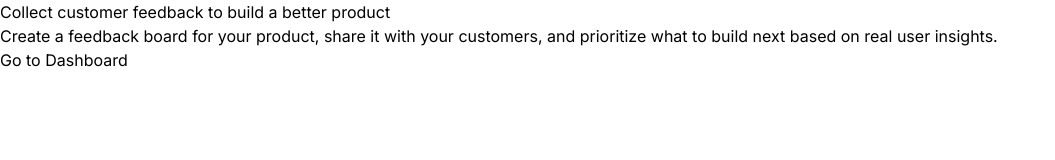
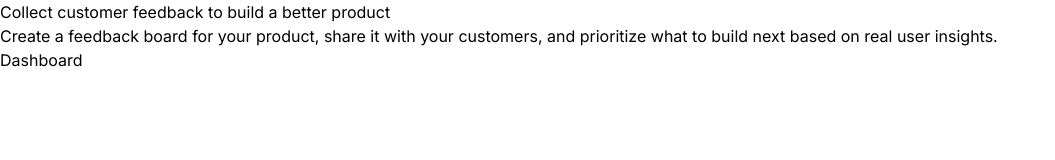
Before and after one commit to angelr1076/unicorn, a Next.js app: page / in a window 1280 px wide. Shown: the top 160 px of the page, without its empty margins (0-1055 px from the left). Built offline with nearby package versions, Linux system fonts and the light colour scheme.

Commit message:
Add components folder and login button

```diff
--- a/app/page.js
+++ b/app/page.js
@@ -1,4 +1,5 @@
 import Link from 'next/link';
+import ButtonLogin from '@/components/ButtonLogin';
 
 export default function Home() {
   return (
@@ -8,7 +9,7 @@ export default function Home() {
         Create a feedback board for your product, share it with your customers,
         and prioritize what to build next based on real user insights.
       </div>
-      <Link href='/dashboard'>Go to Dashboard</Link>
+      <ButtonLogin />
     </main>
   );
 }
--- /dev/null
+++ b/components/ButtonLogin.js
@@ -0,0 +1,7 @@
+import React from 'react';
+import Link from 'next/link';
+
+const ButtonLogin = () => {
+  return <Link href='/dashboard'>Dashboard</Link>;
+};
+export default ButtonLogin;
```
